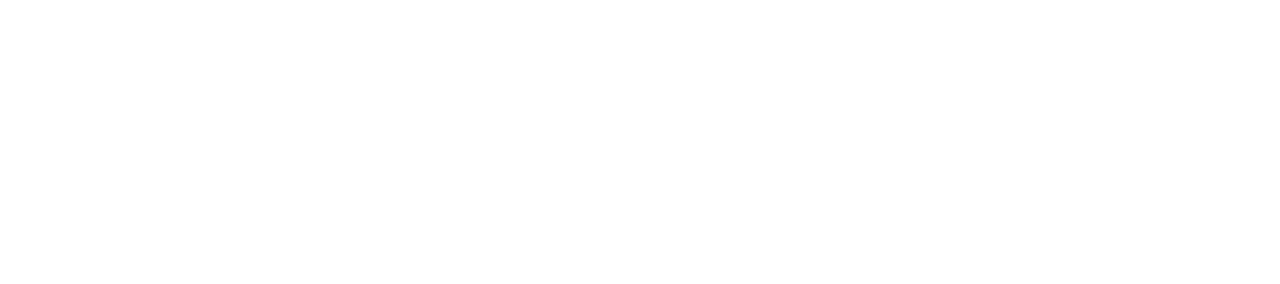
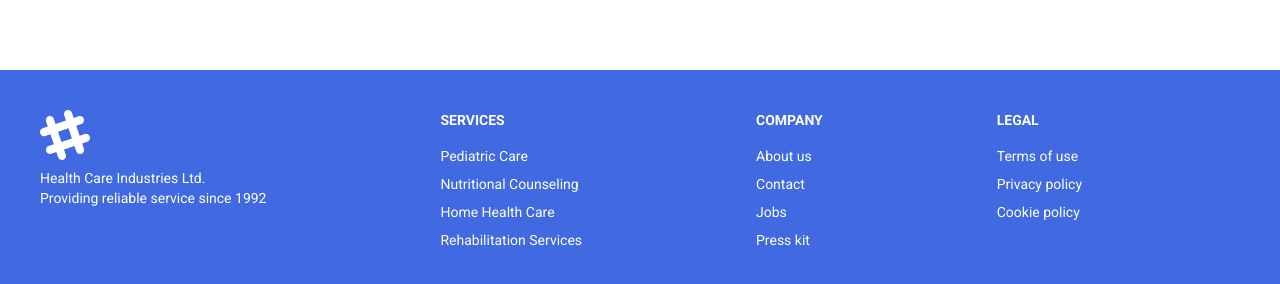
Before and after one commit to saiful1213/Health-Care, a React (Vite) app: page / in a window 1280 px wide. Shown: the part 2946-3230 px from the top of the page. Before the commit the page ends 2968 px from the top, so only its background shows below. Built offline with nearby package versions, Linux system fonts and the light colour scheme.

Commit message:
homepage completed

```diff
--- /dev/null
+++ b/src/Component/Footer/Footer.jsx
@@ -0,0 +1,37 @@
+
+const Footer = () => {
+   return (
+      <div>
+         <div className="mt-36 bg-heading">
+            <footer className="footer p-10 max-w-7xl mx-auto  text-white ">
+               <aside>
+                  <svg width="50" height="50" viewBox="0 0 24 24" xmlns="http://www.w3.org/2000/svg" fillRule="evenodd" clipRule="evenodd" className="fill-current"><path d="M22.672 15.226l-2.432.811.841 2.515c.33 1.019-.209 2.127-1.23 2.456-1.15.325-2.148-.321-2.463-1.226l-.84-2.518-5.013 1.677.84 2.517c.391 1.203-.434 2.542-1.831 2.542-.88 0-1.601-.564-1.86-1.314l-.842-2.516-2.431.809c-1.135.328-2.145-.317-2.463-1.229-.329-1.018.211-2.127 1.231-2.456l2.432-.809-1.621-4.823-2.432.808c-1.355.384-2.558-.59-2.558-1.839 0-.817.509-1.582 1.327-1.846l2.433-.809-.842-2.515c-.33-1.02.211-2.129 1.232-2.458 1.02-.329 2.13.209 2.461 1.229l.842 2.515 5.011-1.677-.839-2.517c-.403-1.238.484-2.553 1.843-2.553.819 0 1.585.509 1.85 1.326l.841 2.517 2.431-.81c1.02-.33 2.131.211 2.461 1.229.332 1.018-.21 2.126-1.23 2.456l-2.433.809 1.622 4.823 2.433-.809c1.242-.401 2.557.484 2.557 1.838 0 .819-.51 1.583-1.328 1.847m-8.992-6.428l-5.01 1.675 1.619 4.828 5.011-1.674-1.62-4.829z"></path></svg>
+                  <p>Health Care Industries Ltd.<br />Providing reliable service since 1992</p>
+               </aside>
+               <nav>
+                  <header className="footer-title opacity-100">Services</header>
+                  <a className="link link-hover">Pediatric Care</a>
+                  <a className="link link-hover">Nutritional Counseling</a>
+                  <a className="link link-hover">Home Health Care</a>
+                  <a className="link link-hover">Rehabilitation Services</a>
+               </nav>
+               <nav>
+                  <header className="footer-title opacity-100">Company</header>
+                  <a className="link link-hover">About us</a>
+                  <a className="link link-hover">Contact</a>
+                  <a className="link link-hover">Jobs</a>
+                  <a className="link link-hover">Press kit</a>
+               </nav>
+               <nav>
+                  <header className="footer-title opacity-100">Legal</header>
+                  <a className="link link-hover">Terms of use</a>
+                  <a className="link link-hover">Privacy policy</a>
+                  <a className="link link-hover">Cookie policy</a>
+               </nav>
+            </footer>
+         </div>
+      </div>
+   );
+};
+
+export default Footer;
--- a/src/Component/Slider/Slider.jsx
+++ b/src/Component/Slider/Slider.jsx
@@ -11,7 +11,7 @@
 
 const Slider = () => {
    return (
-      <div className='mt-36 px-4 mb-24'>
+      <div className='mt-36 px-4'>
          <h1 className="text-4xl text-center mb-16 font-bold">Doctor's Gallery</h1>
          <Swiper
             spaceBetween={10}
--- a/src/Root/Root.jsx
+++ b/src/Root/Root.jsx
@@ -1,5 +1,6 @@
 import { Outlet } from "react-router-dom";
 import Navbar from "../Component/Navbar/Navbar";
+import Footer from "../Component/Footer/Footer";
 
 const Root = () => {
    return (
@@ -8,6 +9,7 @@
          <div className="max-w-7xl mx-auto">
             <Outlet></Outlet>
          </div>
+         <Footer></Footer>
       </div>
    );
 };
```
